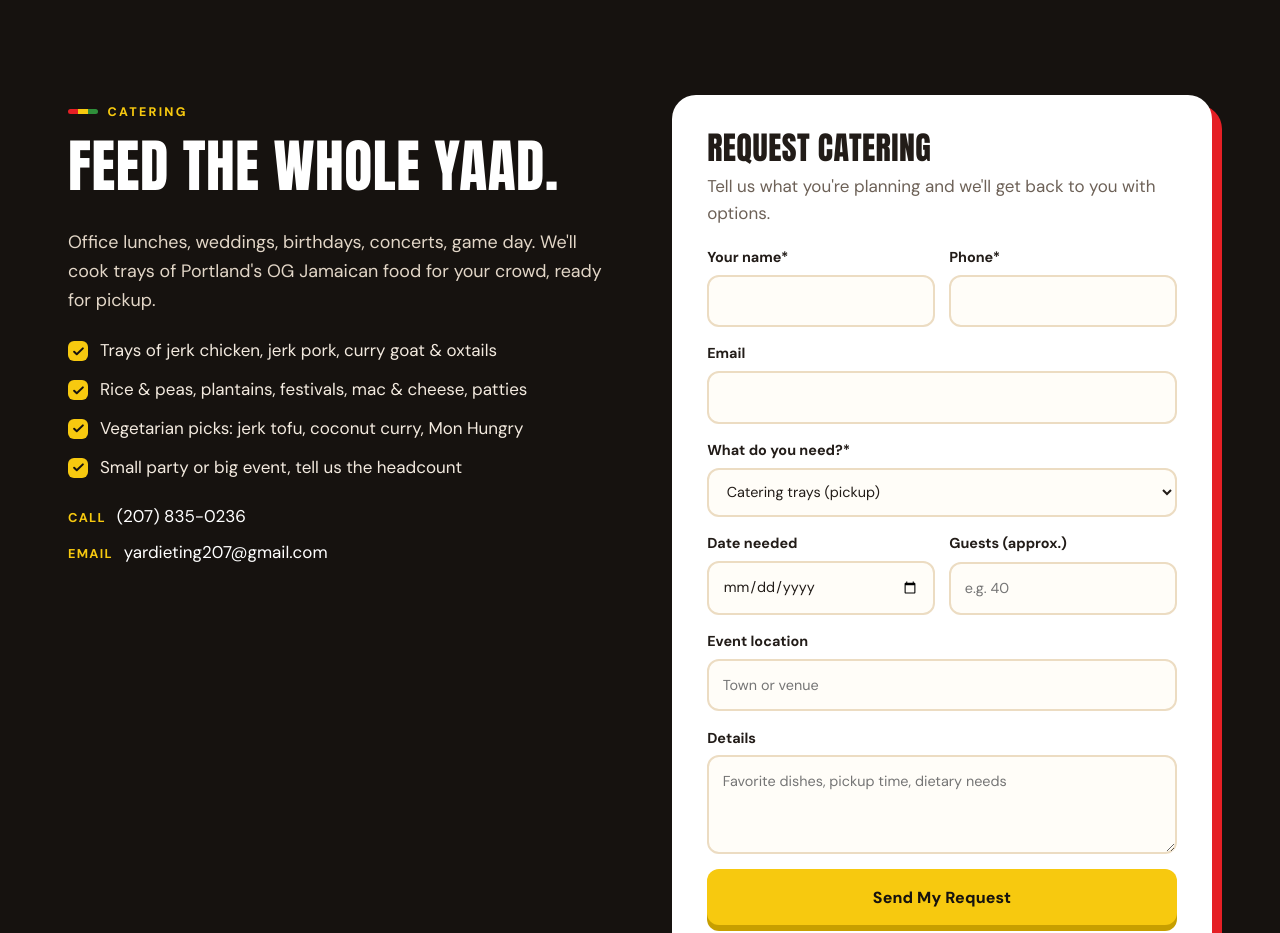
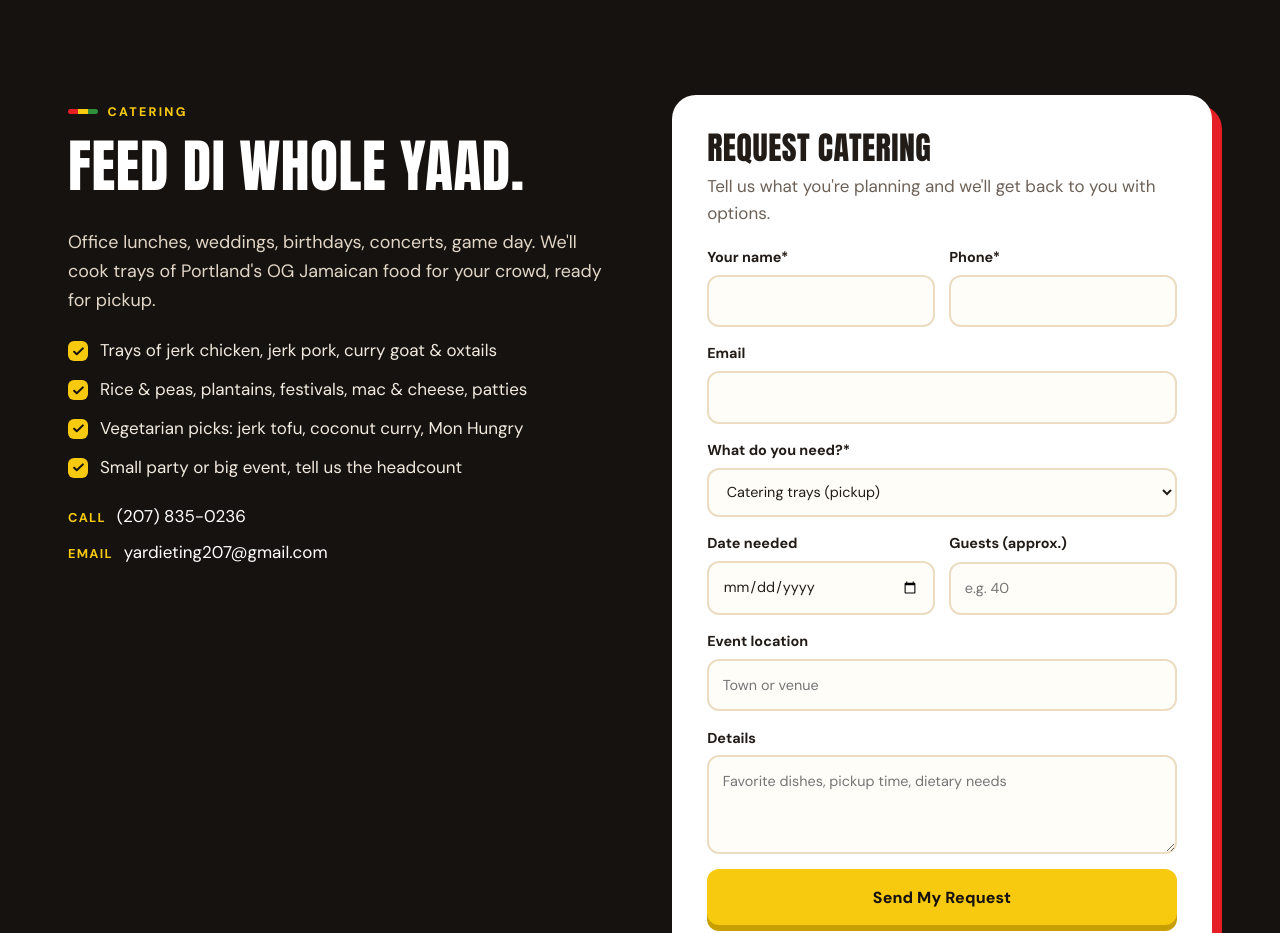
Before and after one commit to realeasysites/Yardy, a website: page public/index.html in a window 1280 px wide. Shown: the part 9200-10133 px from the top of the page. Drawn offline with Linux system fonts and the light colour scheme.

Commit message:
Catering headline: Feed di whole yaad
Co-Authored-By: Claude Opus 5.5 <noreply@anthropic.com>
Claude-Session: https://claude.ai/code/session_01ACkwGRkUpGAaVtcL2WGyfH

```diff
--- a/public/index.html
+++ b/public/index.html
@@ -441,7 +441,7 @@
       <div class="wrap catering-grid">
         <div class="catering-copy">
           <p class="eyebrow eyebrow-light">Catering</p>
-          <h2>Feed the whole yaad.</h2>
+          <h2>Feed di whole yaad.</h2>
           <p class="lead">Office lunches, weddings, birthdays, concerts, game day. We'll cook trays of Portland's OG Jamaican food for your crowd, ready for pickup.</p>
           <ul class="check-list">
             <li>Trays of jerk chicken, jerk pork, curry goat &amp; oxtails</li>
```
